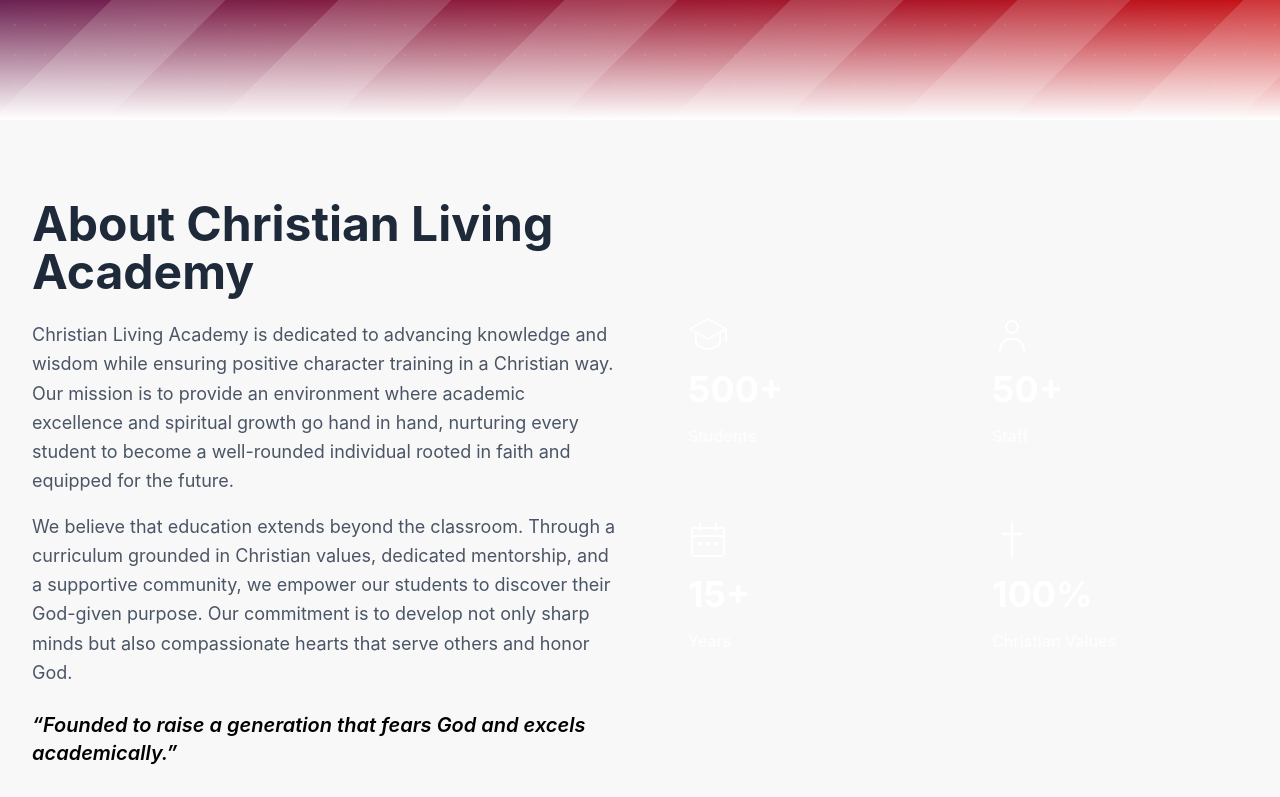
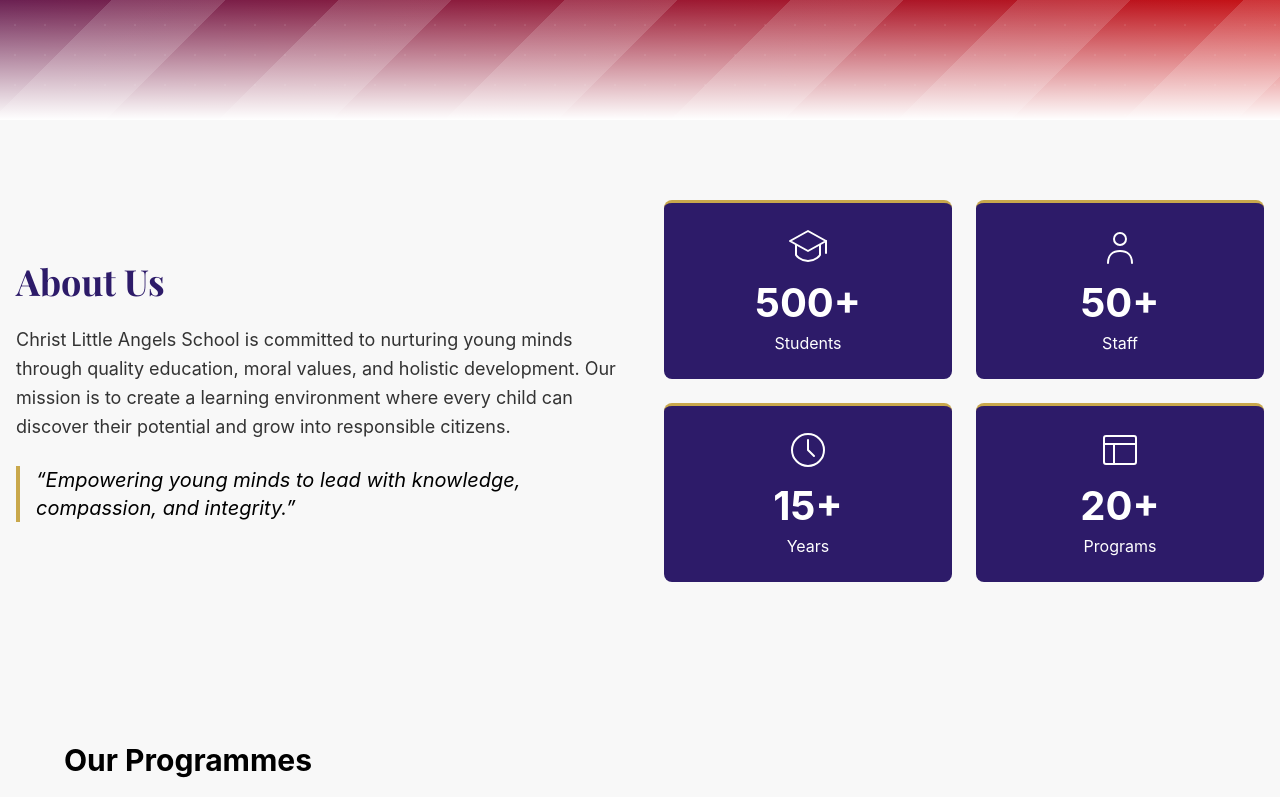
Before and after one commit to Jakegak/cla-website, a React (Vite) app: page / in a window 1280 px wide. Shown: the part 680-1477 px from the top of the page. Built offline with nearby package versions, Linux system fonts and the light colour scheme.

Commit message:
fix(about): make stat cards visible with solid purple bg, white text, and gold border

```diff
--- a/src/components/AboutUs.jsx
+++ b/src/components/AboutUs.jsx
@@ -73,28 +73,21 @@
         xmlns="http://www.w3.org/2000/svg"
         aria-hidden="true"
       >
-        <rect
-          x="4"
-          y="8"
-          width="32"
-          height="28"
-          rx="3"
+        <circle cx="20" cy="20" r="16" stroke="currentColor" strokeWidth="2" fill="none" />
+        <path
+          d="M20 10V20L26 26"
           stroke="currentColor"
           strokeWidth="2"
+          strokeLinecap="round"
+          strokeLinejoin="round"
           fill="none"
         />
-        <path d="M4 16H36" stroke="currentColor" strokeWidth="2" />
-        <path d="M12 4V10" stroke="currentColor" strokeWidth="2" strokeLinecap="round" />
-        <path d="M28 4V10" stroke="currentColor" strokeWidth="2" strokeLinecap="round" />
-        <rect x="10" y="22" width="4" height="4" rx="1" fill="currentColor" />
-        <rect x="18" y="22" width="4" height="4" rx="1" fill="currentColor" />
-        <rect x="26" y="22" width="4" height="4" rx="1" fill="currentColor" />
       </svg>
     ),
   },
   {
-    label: "Christian Values",
-    value: "100%",
+    label: "Programs",
+    value: "20+",
     icon: (
       <svg
         width="40"
@@ -104,8 +97,28 @@
         xmlns="http://www.w3.org/2000/svg"
         aria-hidden="true"
       >
-        <path d="M20 4V36" stroke="currentColor" strokeWidth="2.5" strokeLinecap="round" />
-        <path d="M10 14H30" stroke="currentColor" strokeWidth="2.5" strokeLinecap="round" />
+        <rect
+          x="4"
+          y="6"
+          width="32"
+          height="28"
+          rx="2"
+          stroke="currentColor"
+          strokeWidth="2"
+          fill="none"
+        />
+        <path
+          d="M4 14H36"
+          stroke="currentColor"
+          strokeWidth="2"
+          fill="none"
+        />
+        <path
+          d="M14 14V34"
+          stroke="currentColor"
+          strokeWidth="2"
+          fill="none"
+        />
       </svg>
     ),
   },
@@ -113,10 +126,16 @@
 
 const cardVariants = {
   hidden: { opacity: 0, y: 30 },
+  visible: { opacity: 1, y: 0, transition: { duration: 0.6 } },
+};
+
+const containerVariants = {
+  hidden: { opacity: 0 },
   visible: {
     opacity: 1,
-    y: 0,
-    transition: { duration: 0.6, ease: "easeOut" },
+    transition: {
+      staggerChildren: 0.15,
+    },
   },
 };
 
@@ -124,65 +143,75 @@
   return (
     <section
       id="about"
-      className="py-20"
       style={{ backgroundColor: "#F8F8F8" }}
+      className="py-20 px-4"
     >
-      <div className="max-w-7xl mx-auto px-4 sm:px-6 lg:px-8">
+      <div className="max-w-7xl mx-auto">
         <div className="grid grid-cols-1 lg:grid-cols-2 gap-12 items-center">
           {/* Left Column — Mission Text */}
           <motion.div
-            className="text-left"
-            initial={{ opacity: 0, x: -50 }}
-            whileInView={{ opacity: 1, x: 0 }}
+            initial="hidden"
+            whileInView="visible"
             viewport={{ once: true, amount: 0.3 }}
-            transition={{ duration: 0.7, ease: "easeOut" }}
+            variants={cardVariants}
           >
-            <h2 className="text-3xl md:text-4xl lg:text-5xl font-heading font-bold text-gray-800 mb-6">
-              About Christian Living Academy
+            <h2
+              className="text-4xl font-bold mb-6"
+              style={{ color: "#2D1B69", fontFamily: "'Playfair Display', serif" }}
+            >
+              About Us
             </h2>
-            <p className="text-gray-600 text-lg leading-relaxed mb-4">
-              Christian Living Academy is dedicated to advancing knowledge and
-              wisdom while ensuring positive character training in a Christian
-              way. Our mission is to provide an environment where academic
-              excellence and spiritual growth go hand in hand, nurturing every
-              student to become a well-rounded individual rooted in faith and
-              equipped for the future.
+            <p className="text-lg leading-relaxed mb-6" style={{ color: "#333" }}>
+              Christ Little Angels School is committed to nurturing young minds
+              through quality education, moral values, and holistic development.
+              Our mission is to create a learning environment where every child
+              can discover their potential and grow into responsible citizens.
             </p>
-            <p className="text-gray-600 text-lg leading-relaxed mb-6">
-              We believe that education extends beyond the classroom. Through a
-              curriculum grounded in Christian values, dedicated mentorship, and
-              a supportive community, we empower our students to discover their
-              God-given purpose. Our commitment is to develop not only sharp
-              minds but also compassionate hearts that serve others and honor
-              God.
-            </p>
-            <p className="text-cla-purple text-xl font-heading font-semibold italic">
-              &ldquo;Founded to raise a generation that fears God and excels
-              academically.&rdquo;
-            </p>
+            <blockquote
+              className="text-cla-purple text-xl italic border-l-4 pl-4"
+              style={{ borderColor: "#C9A84C" }}
+            >
+              &ldquo;Empowering young minds to lead with knowledge, compassion,
+              and integrity.&rdquo;
+            </blockquote>
           </motion.div>
 
           {/* Right Column — Stat Cards */}
           <motion.div
-            className="grid grid-cols-2 gap-6"
+            className="grid grid-cols-1 md:grid-cols-2 gap-6"
             initial="hidden"
             whileInView="visible"
             viewport={{ once: true, amount: 0.3 }}
-            transition={{ staggerChildren: 0.15 }}
+            variants={containerVariants}
           >
             {stats.map((stat) => (
               <motion.div
                 key={stat.label}
-                className="bg-cla-purple rounded-2xl p-6 text-white text-left flex flex-col items-start gap-3"
                 variants={cardVariants}
+                className="rounded-lg p-6 text-center"
+                style={{
+                  backgroundColor: "#2D1B69",
+                  borderTop: "3px solid #C9A84C",
+                  color: "white",
+                }}
               >
-                <div className="text-cla-gold">{stat.icon}</div>
-                <span className="text-3xl md:text-4xl font-bold leading-tight">
+                <div className="flex justify-center mb-3">{stat.icon}</div>
+                <div
+                  style={{
+                    fontSize: "2.5rem",
+                    fontWeight: "bold",
+                    color: "white",
+                    lineHeight: 1.2,
+                  }}
+                >
                   {stat.value}
-                </span>
-                <span className="text-sm md:text-base text-white/80 font-medium">
+                </div>
+                <div
+                  className="mt-1 text-base"
+                  style={{ color: "white" }}
+                >
                   {stat.label}
-                </span>
+                </div>
               </motion.div>
             ))}
           </motion.div>
```
Also changed, not shown: 2 other files (tests, documents, lock files or other folders).
